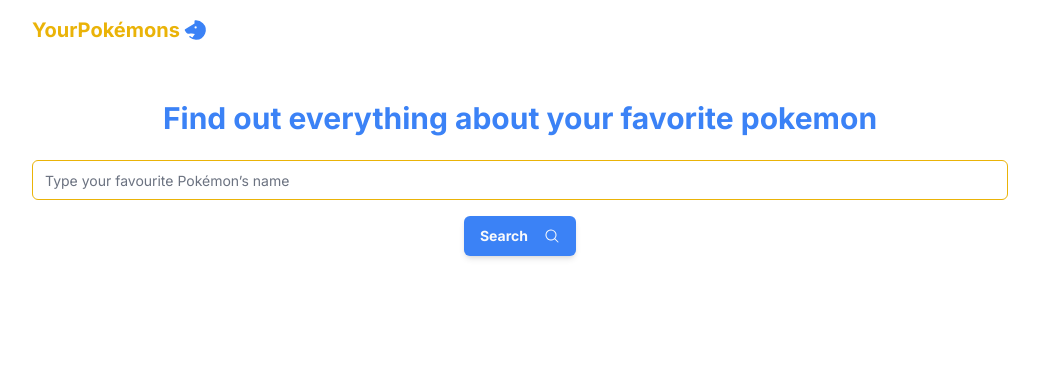
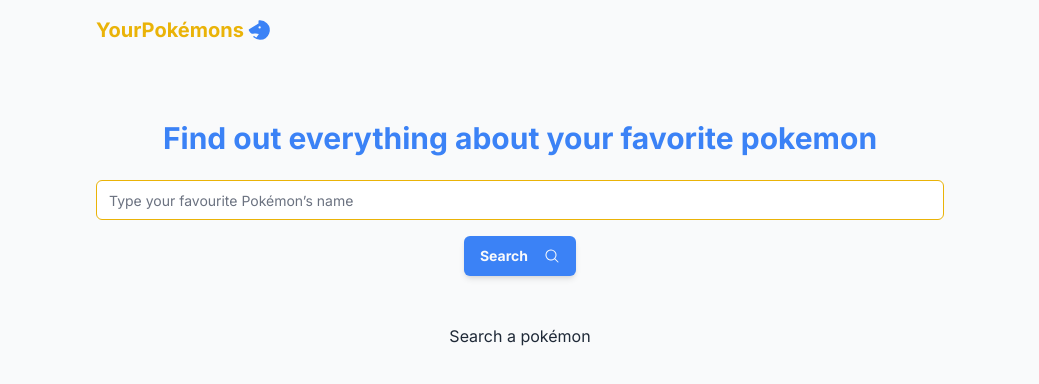
Before and after one commit to wcardosos/your-pokemons, a Next.js app in the folder web/: page / in a window 1280 px wide. Shown: the top 384 px of the page, without its empty margins (120-1159 px from the left). Built offline with nearby package versions, Linux system fonts and the light colour scheme.

Commit message:
feat(web): Add loading states and improve styles

```diff
--- a/web/src/app/layout.tsx
+++ b/web/src/app/layout.tsx
@@ -1,9 +1,10 @@
 import type { Metadata } from 'next';
 import { Inter } from 'next/font/google';
 import './globals.css';
-import { Logo } from '@/components/common/logo';
 import { PokemonProvider } from '@/contexts/pokemon';
 import { Toaster } from '@/components/common/ui/toaster';
+import { cn } from '@/lib/utils';
+import { Header } from '@/components/common/header';
 
 const inter = Inter({ subsets: ['latin'] });
 
@@ -18,9 +19,9 @@ export default function RootLayout({
 }>) {
   return (
     <html lang="en">
-      <body className={inter.className}>
+      <body className={cn('bg-gray-50 text-gray-800', inter.className)}>
         <PokemonProvider>
-          <Logo />
+          <Header />
           {children}
           <Toaster />
         </PokemonProvider>
--- a/web/src/app/page.tsx
+++ b/web/src/app/page.tsx
@@ -1,30 +1,48 @@
 'use client';
 
+import { Spinner } from '@/components/common/spinner';
 import { PokemonCard } from '@/components/pokemons/pokemon-card';
 import { SearchForm } from '@/components/pokemons/search-form';
 import { PokemonContext } from '@/contexts/pokemon';
 import { useContext } from 'react';
 
 export default function Home() {
-  const { pokemon } = useContext(PokemonContext);
+  const { pokemon, isFetching } = useContext(PokemonContext);
+
+  const isFirstRender = !pokemon && !isFetching;
+  const isPokemonFetched = pokemon && !isFetching;
+
+  const searchText = isFirstRender ? (
+    <div className="text-gray-800 text-center mt-6">
+      <p>Search a pokémon</p>
+    </div>
+  ) : null;
+  const isFetchingFeedback = isFetching ? (
+    <div className="flex justify-center mt-6">
+      <Spinner />
+    </div>
+  ) : null;
+  const pokemonCard = isPokemonFetched ? (
+    <PokemonCard
+      spriteUrl={pokemon.spriteUrl}
+      name={pokemon.name}
+      abilities={pokemon.abilities}
+      types={pokemon.types}
+      stats={pokemon.stats}
+    />
+  ) : null;
 
   return (
-    <main className="max-w-5xl mx-auto px-6 min-h-screen">
+    <main className="max-w-4xl mx-auto px-6 min-h-[90vh]">
       <h1 className="font-bold text-3xl text-blue-500 text-center mt-10">
         Find out everything about your favorite pokemon
       </h1>
       <div className="py-6">
         <SearchForm />
       </div>
-      {pokemon ? (
-        <PokemonCard
-          spriteUrl={pokemon.spriteUrl}
-          name={pokemon.name}
-          abilities={pokemon.abilities}
-          types={pokemon.types}
-          stats={pokemon.stats}
-        />
-      ) : null}
+      {searchText}
+      {isFetchingFeedback}
+      {pokemonCard}
     </main>
   );
 }
--- /dev/null
+++ b/web/src/components/common/header.tsx
@@ -0,0 +1,9 @@
+import { Logo } from './logo';
+
+export function Header() {
+  return (
+    <header className="max-w-4xl mx-auto px-6 py-4 h-[10vh]">
+      <Logo />
+    </header>
+  );
+}
--- a/web/src/components/common/logo.tsx
+++ b/web/src/components/common/logo.tsx
@@ -4,9 +4,9 @@ import { Horse } from '@phosphor-icons/react';
 
 export function Logo() {
   return (
-    <header className="flex gap-1 max-w-5xl mx-auto px-6 py-4 items-center">
+    <span className="flex gap-1 items-center">
       <p className="text-yellow-500 font-bold text-xl">YourPokémons</p>
       <Horse className="text-blue-500 w-6 h-6" weight="fill" />
-    </header>
+    </span>
   );
 }
--- /dev/null
+++ b/web/src/components/common/spinner.tsx
@@ -0,0 +1,5 @@
+export function Spinner() {
+  return (
+    <div className="border-4 border-blue-500 border-t-transparent h-10 w-10 rounded-full animate-spin"></div>
+  );
+}
--- a/web/src/components/pokemons/search-form.tsx
+++ b/web/src/components/pokemons/search-form.tsx
@@ -14,7 +14,6 @@ import { z } from 'zod';
 import { useForm } from 'react-hook-form';
 import { zodResolver } from '@hookform/resolvers/zod';
 import { MagnifyingGlass } from '@phosphor-icons/react';
-import axios from 'axios';
 import { useContext } from 'react';
 import { PokemonContext } from '@/contexts/pokemon';
 import { useToast } from '../common/ui/use-toast';
@@ -29,7 +28,8 @@ type SearchPokemonFormData = z.infer<typeof searchPokemonFormSchema>;
 
 export function SearchForm() {
   const { toast } = useToast();
-  const { setPokemon } = useContext(PokemonContext);
+  const { isFetching, setPokemon, fetchPokemonByName, setIsFetching } =
+    useContext(PokemonContext);
   const searchPokemonForm = useForm<SearchPokemonFormData>({
     resolver: zodResolver(searchPokemonFormSchema),
     defaultValues: {
@@ -39,13 +39,12 @@ export function SearchForm() {
 
   const searchPokemon = async (formValues: SearchPokemonFormData) => {
     try {
-      const { data } = await axios.get(
-        `http://localhost:3333/pokemon/${formValues.name.toLowerCase()}`,
-      );
+      setIsFetching(true);
 
-      setPokemon(data);
+      const fetchedPokemon = await fetchPokemonByName(formValues.name);
+
+      setPokemon(fetchedPokemon);
     } catch (error: any) {
-      console.log('erro');
       toast({
         title: 'An error occurs while trying to fetch the data',
         description:
@@ -54,6 +53,8 @@ export function SearchForm() {
             : 'Try again later',
         variant: 'destructive',
       });
+    } finally {
+      setIsFetching(false);
     }
   };
 
@@ -80,6 +81,7 @@ export function SearchForm() {
           <Button
             type="submit"
             className="flex gap-4 p-4 bg-blue-500 hover:bg-blue-500/90 text-gray-50 shadow-md"
+            disabled={isFetching}
           >
             <span className="font-bold">Search</span>
             <MagnifyingGlass className="w-4 h-4" />
--- a/web/src/contexts/pokemon.tsx
+++ b/web/src/contexts/pokemon.tsx
@@ -1,5 +1,6 @@
 'use client';
 
+import axios from 'axios';
 import { ReactNode, createContext, useState } from 'react';
 
 type Stats = {
@@ -21,7 +22,10 @@ interface Pokemon {
 
 interface PokemonContextValues {
   pokemon: Pokemon | null;
+  isFetching: boolean;
   setPokemon: (pokemon: Pokemon) => void;
+  setIsFetching: (value: boolean) => void;
+  fetchPokemonByName: (name: string) => Promise<Pokemon>;
 }
 
 export const PokemonContext = createContext({} as PokemonContextValues);
@@ -32,11 +36,24 @@ interface PokemonProviderProps {
 
 export function PokemonProvider({ children }: PokemonProviderProps) {
   const [pokemon, setPokemon] = useState<Pokemon | null>(null);
+  const [isFetching, setIsFetching] = useState<boolean>(false);
+
+  const fetchPokemonByName = async (name: string) => {
+    const { data } = await axios.get(
+      `http://localhost:3333/pokemon/${name.toLowerCase()}`,
+    );
+
+    return data;
+  };
+
   return (
     <PokemonContext.Provider
       value={{
         pokemon,
+        isFetching,
         setPokemon,
+        setIsFetching,
+        fetchPokemonByName,
       }}
     >
       {children}
```
